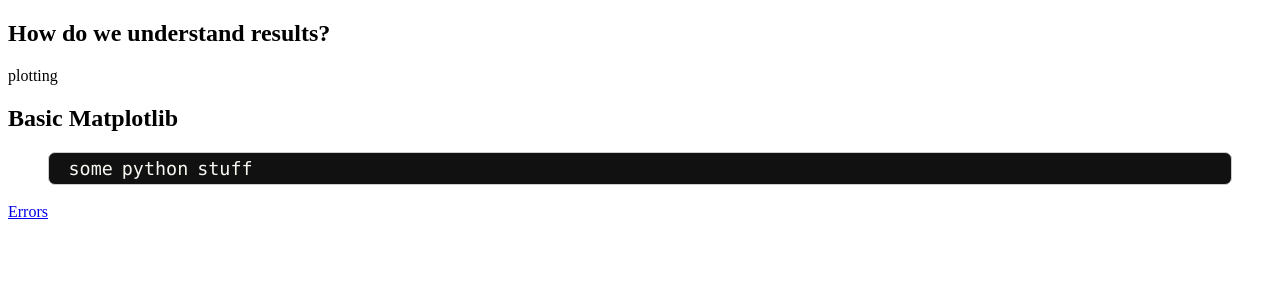
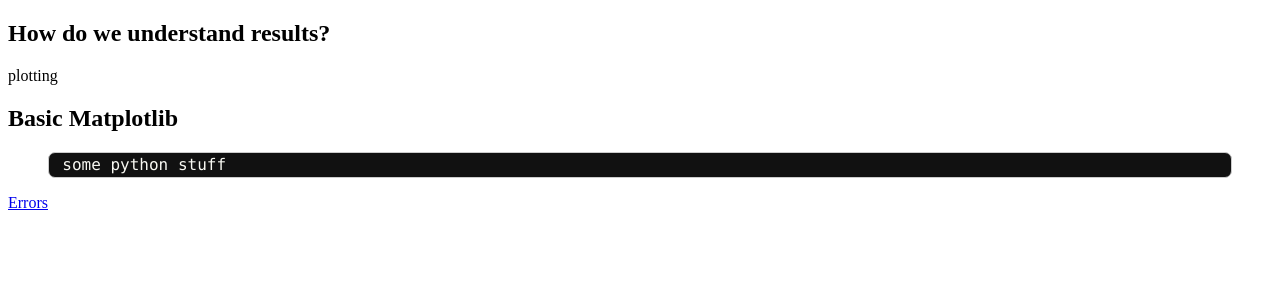
Before and after one commit to AIMS-Ghana/python-course, a Jekyll site: the page built from _days/05_plotting.md, in a window 1280 px wide. Shown: the top 300 px of the page. Built offline with Jekyll 4.4.1, drawn with Linux system fonts in a browser that asks for light colours.

Commit message:
fix highlighting css

```diff
--- a/css/python-highlight.scss
+++ b/css/python-highlight.scss
@@ -12,29 +12,24 @@ $name: #a6e22e;
 $operator: #f92672;
 $const: #663300;
 
-.highlight {
+pre {
   background: $background;
   color: $foreground;
+  margin: 0;
   padding: 0.2em 0.9em;
-  margin-bottom: 1em;
-  font: normal normal normal 115%/normal 'Monaco', 'Courier New', 'DejaVu Sans Mono', 'Bitstream Vera Sans Mono', monospace !important;
-  line-height: 1.1em;
-  overflow: auto;
-  font-size: 1.0em;
   border: 1px solid #CCC;
-
   -moz-border-radius:7px;
   -webkit-border-radius:7px;
   border-radius:7px;
+}
 
-  code, pre {
-    margin: 0.1em;
-  }
+code {
+  margin: 0.1em;
+  font-family: "Consolas", "Courier New", "Courier", "FreeMono", monospace;
+  font-size:1em;
+}
 
-  span {
-    font-family: "Consolas", "Courier New", "Courier", "FreeMono", monospace;
-    font-size:1em;
-  }
+.highlight {
 
   .hll { background-color: #49483e } /* unused? */
 
```
